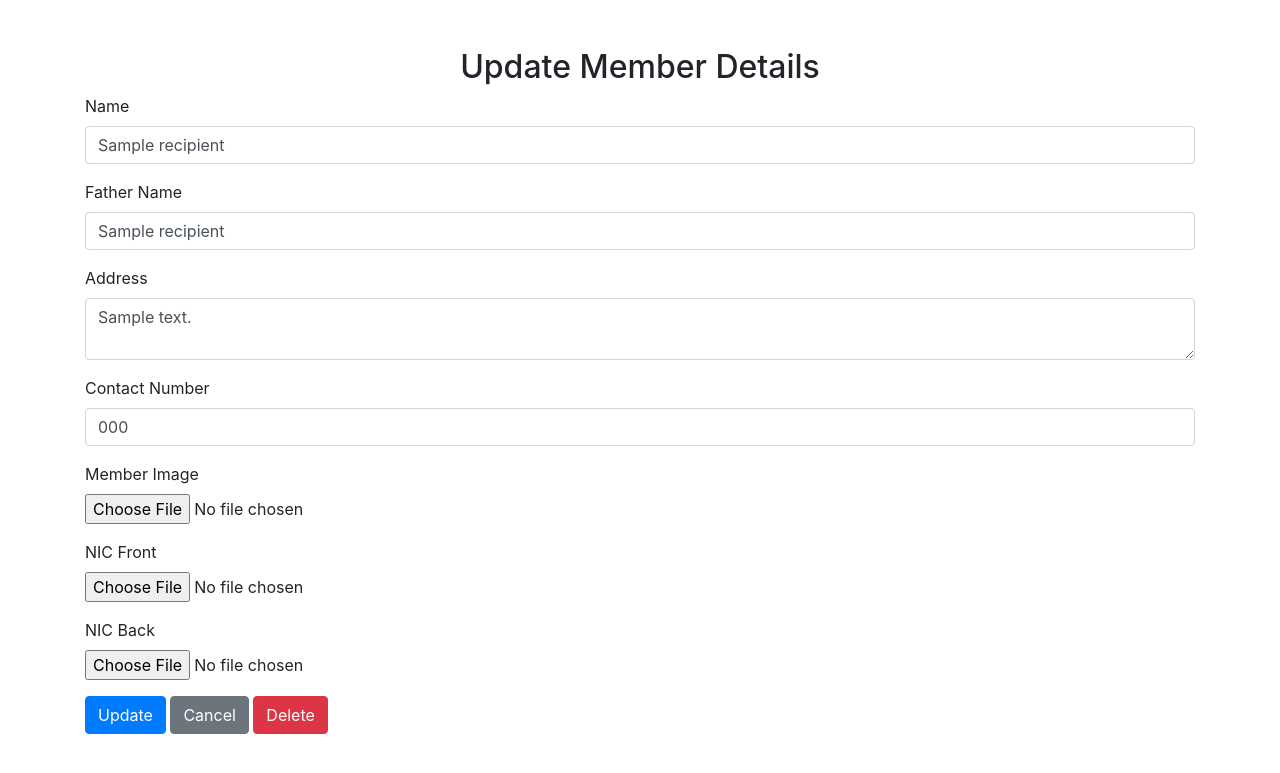
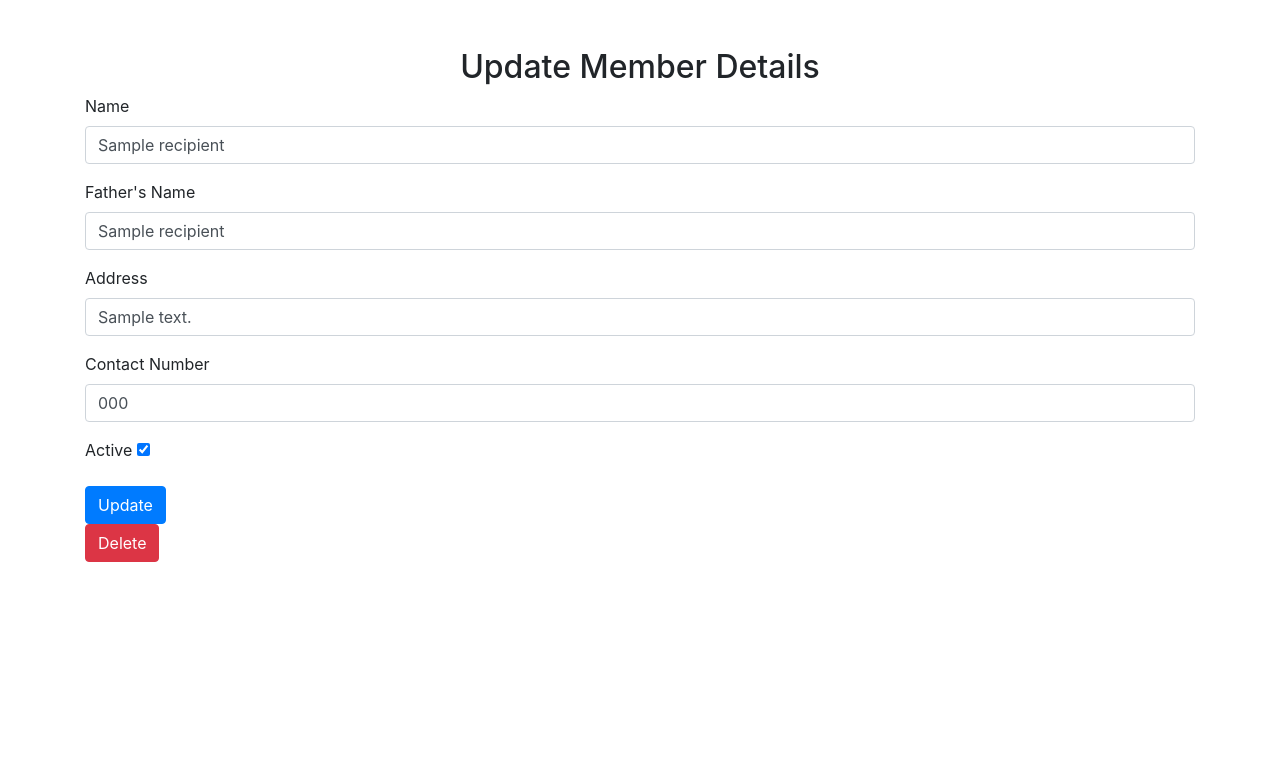
Before and after one commit to ijlalkhanzada/ration-manager, a Flask app: page /update/1 in a window 1280 px wide. Shown: the top 773 px of the page. Run offline with Flask 3, Linux system fonts and the light colour scheme; a user stored in the database is signed in; tables that the repository leaves empty hold one stand-in row (values such as "Sample post"); some libraries are stand-ins or nearby versions.

Commit message:
git add .

```diff
--- a/app.py
+++ b/app.py
@@ -104,16 +104,6 @@ users = {'admin': 'password'}  # Example user: admin
 @login_manager.user_loader
 def load_user(user_id):
     return User(user_id)
-
-@app.route('/replace_member')
-def replace_member():
-    member_id = request.args.get('member_id')  # Get the member ID from the query parameter
-    old_member = Recipient.query.filter_by(id=member_id).first()  # Fetch the old member data
-
-    if old_member:
-        return render_template('replace_member.html', old_member=old_member)  # Pass the old member data to the template
-    else:
-        return "Member not found", 404  # Handle the case where the member does not exist
 
 # Login route
 @app.route('/login', methods=['GET', 'POST'])
@@ -314,6 +304,8 @@ def uploaded_file(filename):
 @login_required
 def update_record(record_id):
     record = Recipient.query.get(record_id)
+    print(f"Record found: {record}")  # Debugging line to check if the record is found
+
     if not record:
         flash("Record not found.")
         return redirect(url_for('display_records'))
@@ -325,12 +317,10 @@ def update_record(record_id):
         record.address = request.form['address']
         record.contact_number = request.form['contact_number']
 
-
         # Check if the activation checkbox is checked
         record.is_active = 'is_active' in request.form
 
         # Commit changes to the database
-
         db.session.commit()
         flash("Record updated successfully.")
         return redirect(url_for('display_records'))
--- a/templates/update.html
+++ b/templates/update.html
@@ -5,46 +5,48 @@
     <meta name="viewport" content="width=device-width, initial-scale=1.0">
     <title>Update Member Details</title>
     <link href="https://stackpath.bootstrapcdn.com/bootstrap/4.5.2/css/bootstrap.min.css" rel="stylesheet">
+    <script>
+        function confirmDelete() {
+            return confirm("Are you sure you want to delete this record?");
+        }
+    </script>
 </head>
 <body>
     <div class="container mt-5">
         <h2 class="text-center">Update Member Details</h2>
-        <form method="POST" enctype="multipart/form-data">
+        {% if record %}
+        <form method="POST">
             <div class="form-group">
                 <label for="name">Name</label>
-                <input type="text" class="form-control" id="name" name="name" value="{{ record.name }}" required>
+                <input type="text" class="form-control" name="name" value="{{ record.name }}" required>
             </div>
             <div class="form-group">
-                <label for="father_name">Father Name</label>
-                <input type="text" class="form-control" id="father_name" name="father_name" value="{{ record.father_name }}" required>
+                <label for="father_name">Father's Name</label>
+                <input type="text" class="form-control" name="father_name" value="{{ record.father_name }}" required>
             </div>
             <div class="form-group">
                 <label for="address">Address</label>
-                <textarea class="form-control" id="address" name="address" required>{{ record.address }}</textarea>
+                <input type="text" class="form-control" name="address" value="{{ record.address }}" required>
             </div>
             <div class="form-group">
                 <label for="contact_number">Contact Number</label>
-                <input type="text" class="form-control" id="contact_number" name="contact_number" value="{{ record.contact_number }}" required>
+                <input type="text" class="form-control" name="contact_number" value="{{ record.contact_number }}" required>
             </div>
             <div class="form-group">
-                <label for="member_image">Member Image</label>
-                <input type="file" class="form-control-file" id="member_image" name="member_image">
-            </div>
-            <div class="form-group">
-                <label for="nic_front">NIC Front</label>
-                <input type="file" class="form-control-file" id="nic_front" name="nic_front">
-            </div>
-            <div class="form-group">
-                <label for="nic_back">NIC Back</label>
-                <input type="file" class="form-control-file" id="nic_back" name="nic_back">
+                <label for="is_active">Active</label>
+                <input type="checkbox" name="is_active" {% if record.is_active %}checked{% endif %}>
             </div>
             <button type="submit" class="btn btn-primary">Update</button>
-            <a href="{{ url_for('display_records') }}" class="btn btn-secondary">Cancel</a>
-            <!-- Delete button -->
-            <form action="{{ url_for('delete_record', record_id=record.id) }}" method="POST" style="display:inline;">
-                <button type="submit" class="btn btn-danger" onclick="return confirm('Are you sure you want to delete this member?');">Delete</button>
-            </form>
         </form>
+
+        <!-- Delete button with confirmation -->
+        <form action="{{ url_for('delete_record', record_id=record.id) }}" method="POST" style="display:inline;" onsubmit="return confirmDelete();">
+            <button type="submit" class="btn btn-danger">Delete</button>
+        </form>
+
+        {% else %}
+            <p>Record not found.</p>
+        {% endif %}
     </div>
 
     <script src="https://code.jquery.com/jquery-3.5.1.slim.min.js"></script>
```
Also changed, not shown: templates/replace_member.html (added, +36 -0 lines), ration_manager.db.
